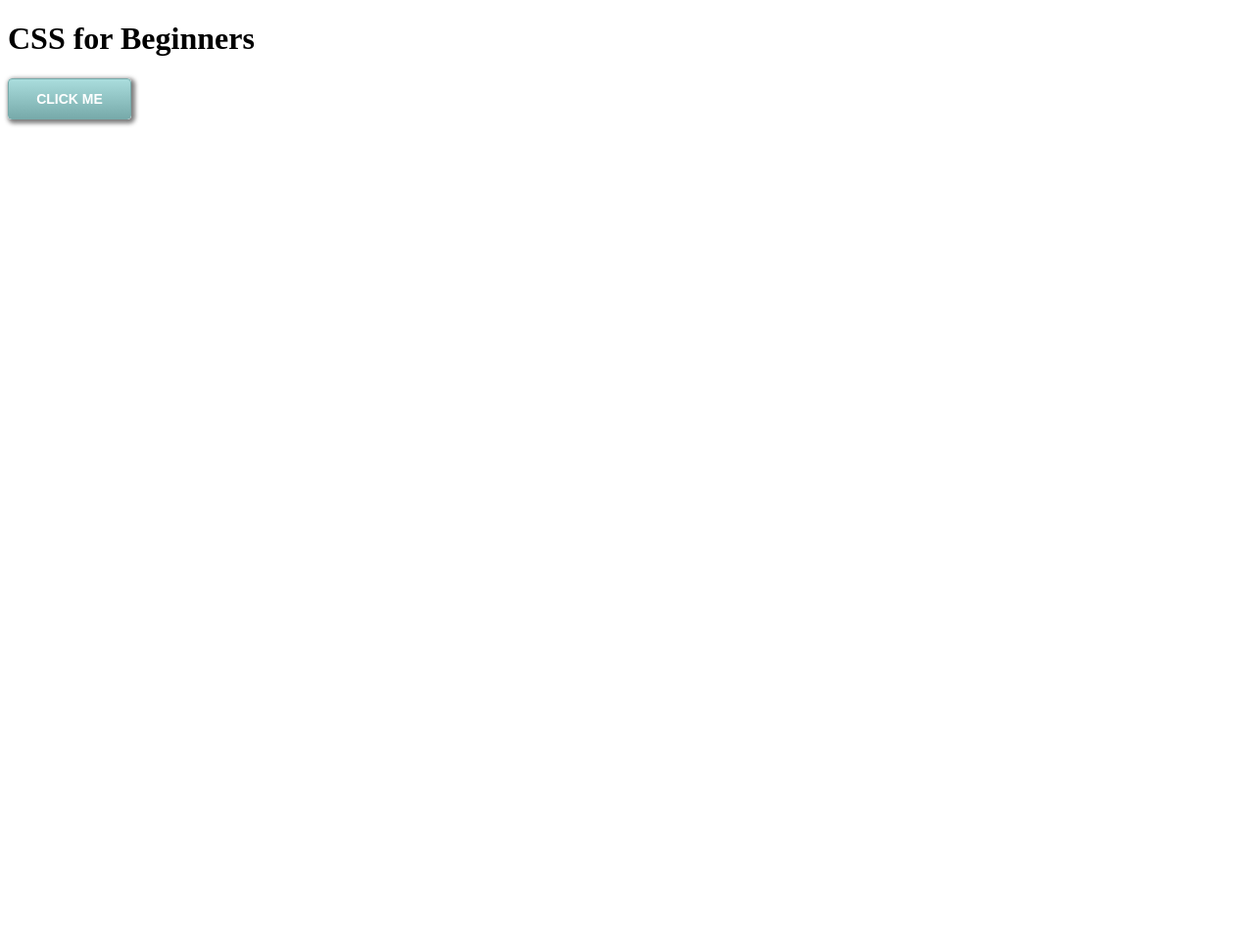
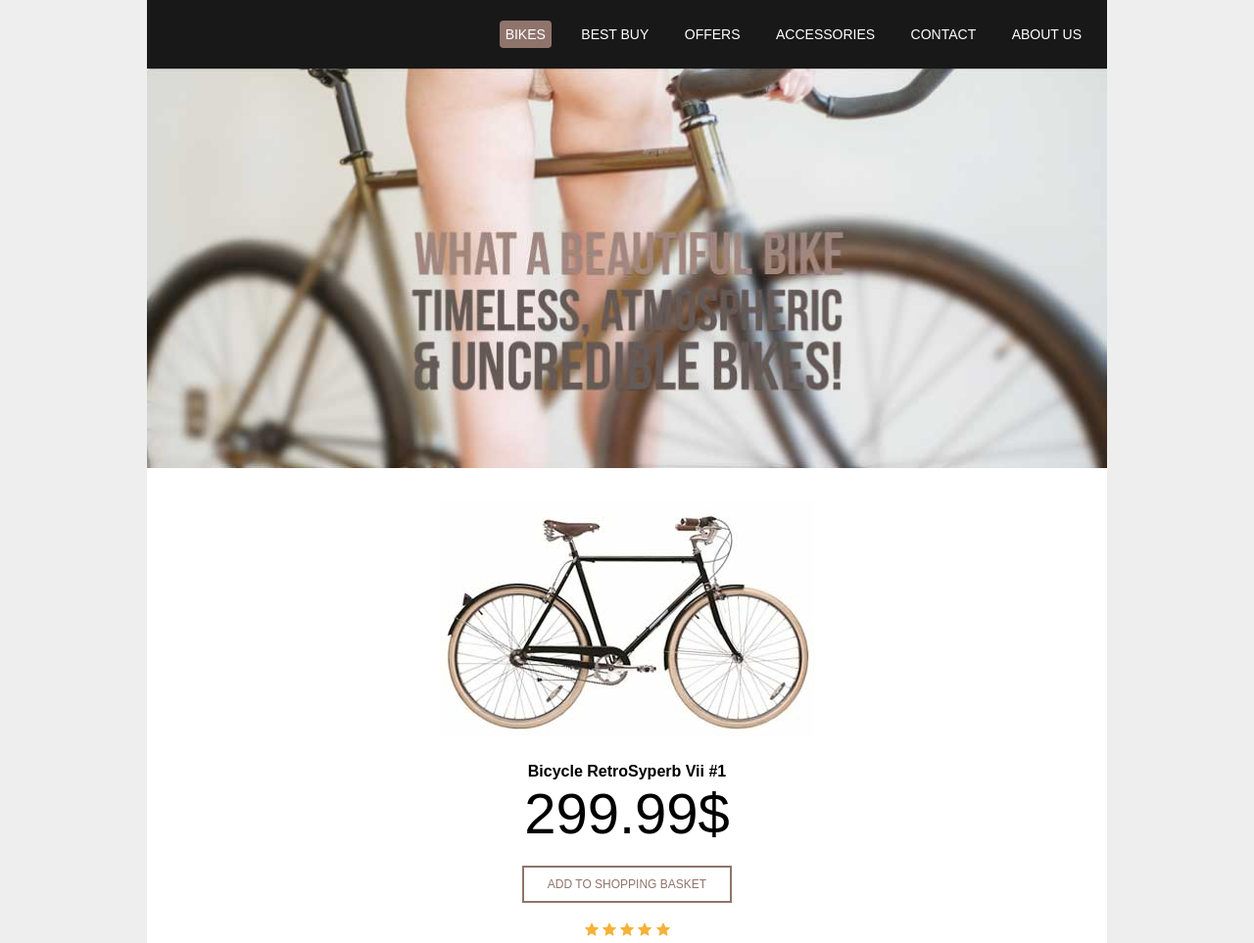
Before and after one commit to rmrotek/css_beginner, a plain HTML site: page index.html in a window 1280 px wide. Shown: the top 963 px of the page at 98% size. Before the commit the page ends 800 px from the top, so only its background shows below. Drawn offline with Linux system fonts and the light colour scheme.

Commit message:
vid 53 final

```diff
--- a/index.html
+++ b/index.html
@@ -1,25 +1,43 @@
-<!doctype html>
+<!DOCTYPE html>
 
-<html>
-
+<html lang="en">
     <head>
-        <title>CSS or Beginners</title>
-        <link rel="stylesheet" type="text/css" href="css/syntax.css">
+        <meta charset="utf-8" />
+        <title>Bikes!</title>
+        <link href="style.css" type="text/css" rel="stylesheet">
     </head>
-
     <body>
 
+        <div id="wrapper">
 
+            <nav id="main-navigation">
+                <ul>
+                    <li><a href="#" class="current">Bikes</a></li>
+                    <li><a href="#">Best Buy</a></li>
+                    <li><a href="#">Offers</a></li>
+                    <li><a href="#">Accessories</a></li>
+                    <li><a href="#">Contact</a></li>
+                    <li><a href="#">About Us</a></li>
+                </ul>
+            </nav>
 
-        <div id="main-content">
-            <h1>CSS for Beginners</h1>
+            <div id="lead-banner">
+                <img src="images/lead-banner.jpg" alt="Bikes!">
+            </div>
 
-            <a class="button">click me</a>
+            <section id="shop">
+                <img class="product-image" src="images/bike.jpg" alt="RetroSyperb image">
+                <h2 class="product-name">Bicycle RetroSyperb Vii #1</h2>
+                <span class="price">299.99$</span>
+                <a class="add-to-bag" href="#">Add to shopping basket</a>
+                <img class="rating" src="images/stars.png" alt="star-rating">
+            </section>
 
-
+            <div id="footer-banner">
+                <img src="images/footer.jpg" alt="pic of bike">
+            </div>
 
         </div>
 
     </body>
-
 </html>
--- /dev/null
+++ b/style.css
@@ -0,0 +1,85 @@
+/*//////////////////////////
+// BIKES WEBSITE CSS
+// THE NET NINJA
+//////////////////////////*/
+
+body{
+    margin: 0;
+    font-family: arial;
+    background: #eee;
+}
+
+#wrapper{
+    width: 980px;
+    margin: 0 auto;
+    background: #fff;
+}
+
+#main-navigation{
+    background: #181818;
+    padding: 10px;
+}
+
+#main-navigation ul{
+    text-align: right;
+    list-style-type: none;
+    margin-right: 10px;
+}
+
+#main-navigation li{
+    display: inline-block;
+    margin-left: 20px;
+}
+
+#main-navigation a{
+    color: #fff;
+    text-decoration: none;
+    text-transform: uppercase;
+    font-size: 14px;
+    padding: 6px;
+}
+
+#main-navigation a.current{
+    background: #8f746c;
+    border-radius: 4px;
+}
+
+#lead-banner img{
+    width: 100%;
+}
+
+#shop{
+    margin: 30px 0;
+    text-align: center;
+}
+
+#shop h2.product-name{
+    font-size: 16px;
+    margin-bottom: 0;
+}
+
+#shop span.price{
+    font-size: 58px;
+    display: block;
+}
+
+#shop a.add-to-bag{
+    display: block;
+    color: #8f746c;
+    text-transform: uppercase;
+    font-size: 12px;
+    text-decoration: none;
+    padding: 10px 0px;
+    border: 2px solid #8f746c;
+    width: 210px;
+    margin: 20px auto;
+}
+
+#shop a.add-to-bag:hover{
+    background: #8f746c;
+    color: #fff;
+}
+
+#footer-banner img{
+    width: 100%;
+}
```
Also changed, not shown: images/bike.jpg (added), images/footer.jpg (added), images/lead-banner.jpg (added), images/stars.png (added).
